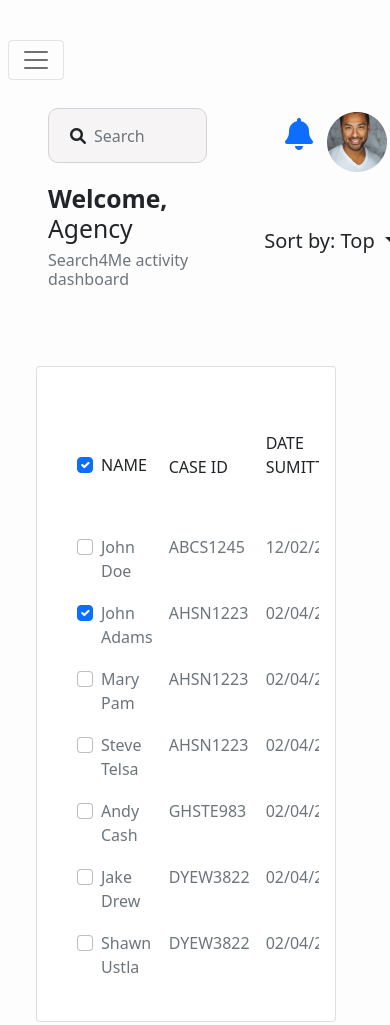
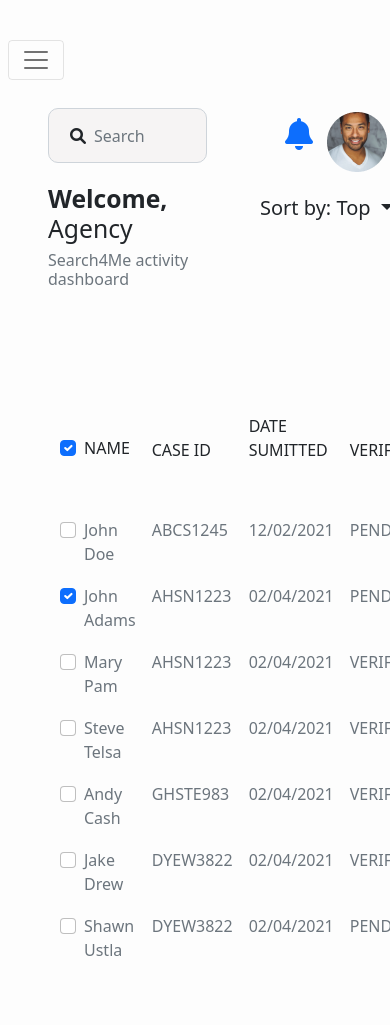
Before and after one commit to preshpi/dashboard-first-react, a plain HTML site: page index.html in a window 390 px wide. Shown: the top 1025 px of the page. Drawn offline with nearby package versions, Linux system fonts and the light colour scheme.

Commit message:
first commit

```diff
--- a/index.html
+++ b/index.html
@@ -99,7 +99,7 @@
                     <div class="row">
                       <div class="col "> <h2><b>Welcome,</b> Agency</h2>
                         <h6 class="text-secondary">Search4Me activity dashboard</h6></div>
-                      <div class="col d-flex justify-content-end">  <div class="btn-group">
+                      <div class="col ms-auto">  <div class="btn-group">
                         <button type="button" class="btn btn-lg dropdown-toggle" data-bs-toggle="dropdown" aria-expanded="false">
                             Sort by: Top
                          </button>
@@ -117,10 +117,10 @@
 
                     <div class="row my-3">
 
-                        <div class="col-md-12">
-                          <div class="card ">
+                        <div class="col">
 
-                            <div class="card-body">
+
+
                               <div class="table-responsive">
                                 <table class="table table-borderless ">
                                 <thead>
@@ -294,8 +294,8 @@
                                 </tbody>
                             </table>
                               </div>
-                            </div>
-                          </div>
+
+
 
                         </div>
                     </div>
--- a/style.css
+++ b/style.css
@@ -119,9 +119,7 @@ body{
         width: 350px;
     }
 
-    .card{
-      width: 300px;
-    }
+
 }
 
 @media (min-width:992px) {
```
